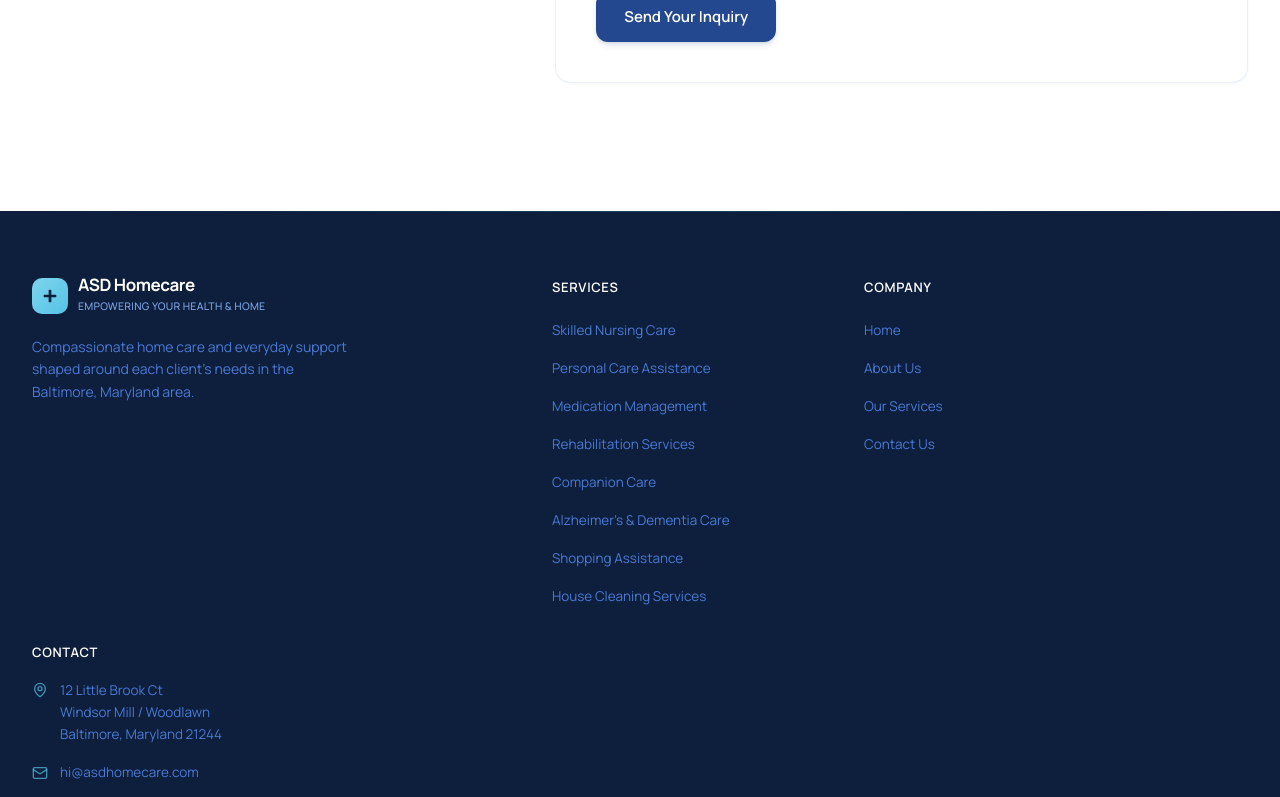
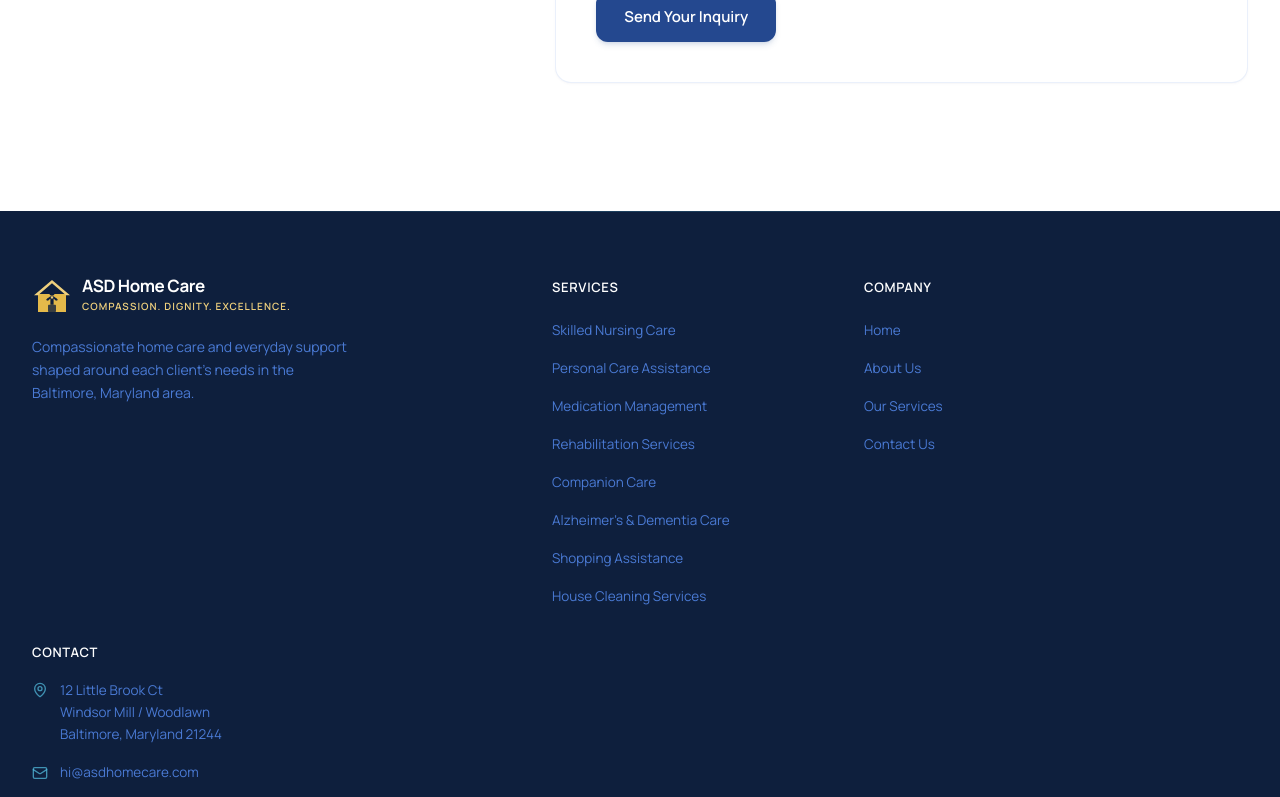
Before and after one commit to Xaxxoo/homecare, a Next.js app: page /contact in a window 1280 px wide. Shown: the part 1579-2376 px from the top of the page. Built offline with nearby package versions, Linux system fonts and the light colour scheme.

Commit message:
brand: update logo to match flyer with gold house and caregiver icon
Replace healthcare cross with gold house + caregiver SVG from brand
flyer, add gold color palette, update tagline to match flyer copy,
and add SVG favicon.

```diff
--- a/src/app/globals.css
+++ b/src/app/globals.css
@@ -27,6 +27,18 @@
 
   --color-cream-50: #f7fafc;
   --color-cream-100: #eef3f8;
+
+  --color-gold-950: #3d2a0e;
+  --color-gold-900: #5c3d10;
+  --color-gold-800: #7a5115;
+  --color-gold-700: #99661a;
+  --color-gold-600: #b8821f;
+  --color-gold-500: #d4a028;
+  --color-gold-400: #e4b94a;
+  --color-gold-300: #efd07d;
+  --color-gold-200: #f5e3b0;
+  --color-gold-100: #faf1d8;
+  --color-gold-50: #fdf8ec;
 
   --color-warm-50: #faf9f7;
   --color-warm-100: #f5f3ef;
--- a/src/components/layout/logo.tsx
+++ b/src/components/layout/logo.tsx
@@ -8,35 +8,48 @@ interface LogoProps {
 }
 
 export function Logo({ theme = "light", showTagline = false, className }: LogoProps) {
+  const gold = theme === "dark" ? "#e4b94a" : "#d4a028";
+  const goldLight = theme === "dark" ? "#efd07d" : "#e4b94a";
+  const dark = theme === "dark" ? "#0e1f3d" : "#132a52";
+
   return (
     <Link
       href="/"
       className={cn("flex items-center gap-2.5 group", className)}
-      aria-label="ASD Homecare - Home"
+      aria-label="ASD Home Care LLC - Home"
     >
-      {/* Refined geometric mark - healthcare cross in rounded square */}
-      <div className="relative flex-shrink-0 w-9 h-9">
-        <div
-          className={cn(
-            "absolute inset-0 rounded-[10px] transition-all duration-300 group-hover:rounded-[12px]",
-            theme === "dark"
-              ? "bg-gradient-to-br from-cyan-400 to-cyan-500"
-              : "bg-gradient-to-br from-navy-600 to-navy-700"
-          )}
-        />
-        <div className="absolute inset-0 flex items-center justify-center">
-          <svg
-            viewBox="0 0 20 20"
-            className={cn(
-              "w-[18px] h-[18px]",
-              theme === "dark" ? "text-navy-950" : "text-white"
-            )}
-            fill="currentColor"
-            aria-hidden="true"
-          >
-            <path d="M8.5 4a1 1 0 0 1 1-1h1a1 1 0 0 1 1 1v4.5H16a1 1 0 0 1 1 1v1a1 1 0 0 1-1 1h-4.5V16a1 1 0 0 1-1 1h-1a1 1 0 0 1-1-1v-4.5H4a1 1 0 0 1-1-1v-1a1 1 0 0 1 1-1h4.5V4z" />
-          </svg>
-        </div>
+      {/* House with caregiver icon - matches brand flyer */}
+      <div className="relative flex-shrink-0 w-10 h-10">
+        <svg
+          viewBox="0 0 100 100"
+          className="w-full h-full transition-transform duration-300 group-hover:scale-105"
+          aria-hidden="true"
+        >
+          {/* House body */}
+          <path
+            d="M15 45 L15 90 L85 90 L85 45"
+            fill={gold}
+          />
+          {/* Roof */}
+          <path
+            d="M5 48 L50 10 L95 48 L85 48 L50 18 L15 48 Z"
+            fill={goldLight}
+          />
+          {/* Person head */}
+          <circle cx="50" cy="42" r="7" fill={dark} />
+          {/* Person body with open arms (caregiver pose) */}
+          <path
+            d="M50 49 C50 49 38 55 35 60 L40 62 L46 56 L46 72 L54 72 L54 56 L60 62 L65 60 C62 55 50 49 50 49 Z"
+            fill={dark}
+          />
+          {/* Heart on chest */}
+          <path
+            d="M50 58 C50 58 46.5 54 46.5 52.5 C46.5 51 47.8 50 49 50.8 C49.6 51.2 50 51.8 50 51.8 C50 51.8 50.4 51.2 51 50.8 C52.2 50 53.5 51 53.5 52.5 C53.5 54 50 58 50 58 Z"
+            fill={goldLight}
+          />
+          {/* Door */}
+          <rect x="40" y="72" width="20" height="18" rx="2" fill={dark} opacity="0.8" />
+        </svg>
       </div>
       <div className="flex flex-col">
         <span
@@ -45,16 +58,16 @@ export function Logo({ theme = "light", showTagline = false, className }: LogoPr
             theme === "dark" ? "text-white" : "text-navy-900"
           )}
         >
-          ASD Homecare
+          ASD Home Care
         </span>
         {showTagline && (
           <span
             className={cn(
-              "text-[10.5px] font-medium tracking-wide uppercase mt-1",
-              theme === "dark" ? "text-navy-300" : "text-navy-500"
+              "text-[10px] font-semibold tracking-widest uppercase mt-1",
+              theme === "dark" ? "text-gold-300" : "text-gold-600"
             )}
           >
-            Empowering Your Health &amp; Home
+            Compassion. Dignity. Excellence.
           </span>
         )}
       </div>
```
Also changed, not shown: src/app/icon.svg (added).
